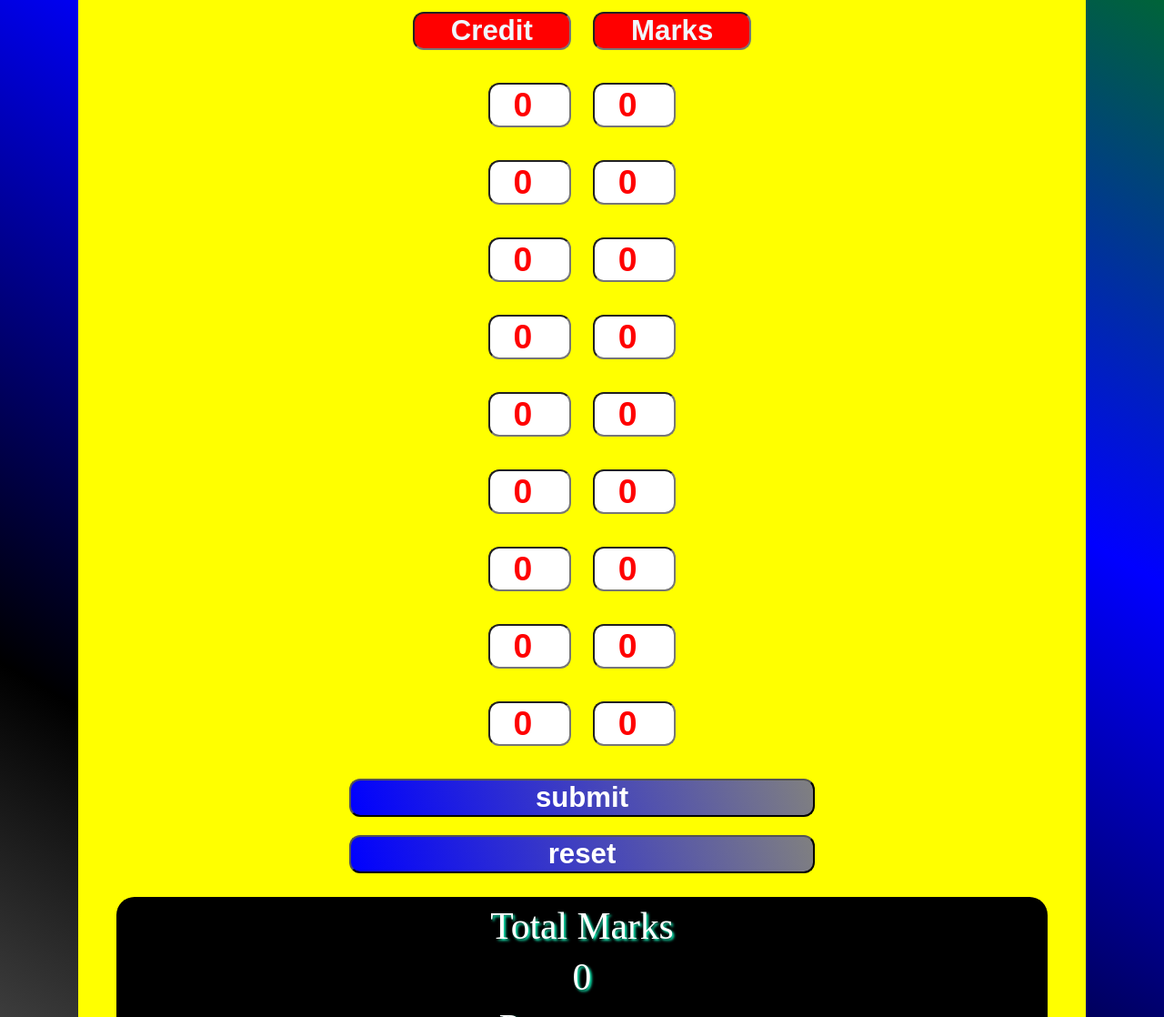
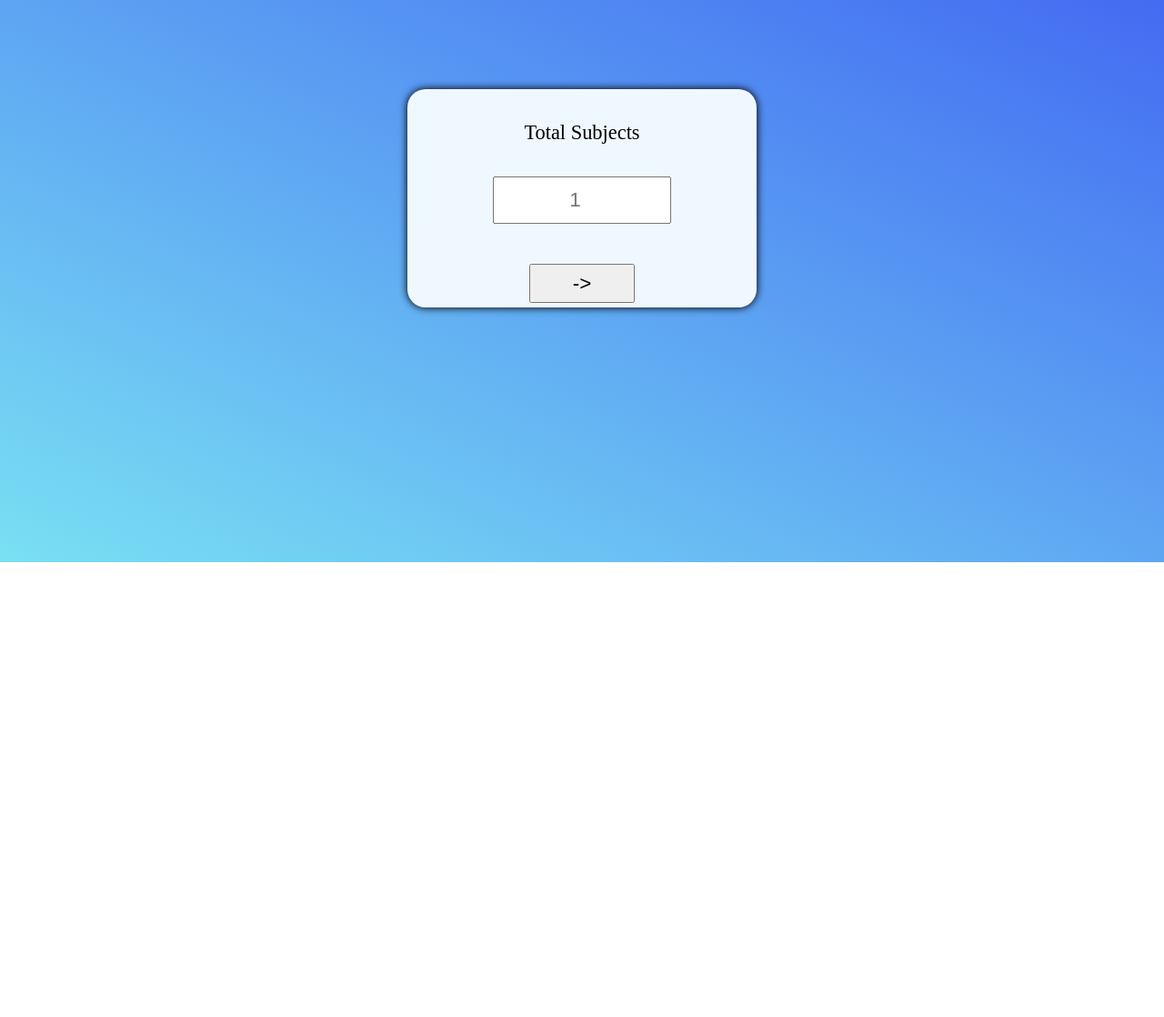
Before and after one commit to Pradeep3122003/SGPA, a plain HTML site: page index.html in a window 1280 px wide. Shown: the part 182-1300 px from the top of the page at 91% size. After the commit the page ends 800 px from the top, so only its background shows below. Drawn offline with Linux system fonts and the light colour scheme.

Commit message:
Update index.html

```diff
--- a/index.html
+++ b/index.html
@@ -1,284 +1,375 @@
 <!DOCTYPE html>
 <html lang="en">
-
 <head>
     <meta charset="UTF-8">
-    <meta http-equiv="X-UA-Compatible" content="IE=edge">
     <meta name="viewport" content="width=device-width, initial-scale=1.0">
-    <meta name="description" content="SGPA Calculator">
-    <meta name="keywords" content="SGPA,SGPA calculator,sgpa,sgpa calculator,calculator,percentage calculator,percentage">
-    <meta name="robots" content="INDEX, FOLLOW">
     <title>SGPA</title>
     <style>
-        #con {
-            background-color: yellow;
-            display: block;
-            margin: auto;
-            height: auto;
-            width: 80vw;
-            padding: calc(2vh + 2vw);
+        *{
+            margin: 0px 0px;
+            padding: 0px;
         }
 
-        .sub {
-            display: block;
-            margin: 2vh auto;
+        body{
+            width: 100svw;
+            height: 100svh;
+            margin: 0px 0px;
+            padding: 0px;
+        }
+
+        section{
+
+            width: 100svw;
+            height: 100svh;
+            position: absolute;
+            background-image: linear-gradient(25deg,rgb(121, 224, 243),rgb(59, 90, 242));
+            display: flex;
+            align-items: center;
+            justify-content: center;
+        }
+        #ask div{
+            height: 30%;
+            width: 60%;
+            background-color: aliceblue;
+            display: grid;
+            grid-template-columns: 100%;
+            border-radius: 20px;
+            grid-template-rows:40% 40% 20%;
+            box-shadow: 0px 0px 8px 0.5px black;
+        }
+        #ask p{
+            height: 100%;
+            width: 100%;
+            display: flex;
+            align-items: center;
+            justify-content: center;
+            font-size: 1.4em;
+        }
+        #ask input{
+            height: 90%;
+            width: 30%;
+            margin: 0 auto;
+            font-size: 1.4em;
+        }
+        #ask #sub{
+            height: 50%;
+            width: 50%;
+            margin: 0 auto;
+            font-size: 1.4em;
             text-align: center;
+        }
+
+
+
+        #main{
+            width: 100svw;
+            min-height: 100svh;
+            background-image: linear-gradient(rgb(125, 157, 231),skyblue);
+            display: grid;
+            grid-template-columns: 100%;
+            grid-template-rows: 5% 85% 10%;
 
         }
-        body{
-            background: linear-gradient(30deg,gray,black,blue,green);
+        #table{
+            height: auto;
+            width: 90%;
+            margin: 0 auto;
+            background-color: aqua;
+            padding: calc(1svh + 1svw);
+            border-radius: 10px;
+
+        }
+        .s1{
+            height: 5svh;
+            width: 90%;
+            padding: 2%;
+            display: grid;
+            grid-template-columns: 25% 25% 25% 25%;
+            grid-template-rows: 100%;
+            background-color: aliceblue;
+            margin: 0 auto;
+            border: 1px solid blue;
+        }
+        .s1 p, .s1 input{
+            height: 100%;
+            width: 100%;
+            display: flex;
+            align-items: center;
+            justify-content: center;
+            border-radius: 10px;
+            text-align: center;
+            font-size: 1.2em;
+        }
+        #ask{
+            z-index: 2;
+
+        }
+        #cal{
+           width: 30%;
+           height: 60%;
+           margin: 0 auto;
+           font-size: 1.2em;
+           border-radius: 10px;
+           background-image: linear-gradient(35deg,white,rgb(185, 188, 184));
         }
 
-        input {
-            width: calc(4vh + 4vw);
-            border-radius: 12px;
-            margin: 10px;
-            color: red;
-            font-size: calc(1.8vh + 1.8vw);
-            font-weight: bold;
-            text-align: center;
-        }
-        .calc{
-            font-size: calc(5vh + 5vw);
-            text-align: center;
-            color: aliceblue;
+        #result{
+            z-index: 3;
+            height: 100svh;
+            width: 100svw;
+            position: absolute;
+            display: none;
+            grid-template-columns: 100%;
+            grid-template-rows: 40% 40% 20%;
+            background-image: linear-gradient(35deg,blue,black);
         }
 
-        @media screen and (max-width:600px) {
-            input {
-                width: calc(5.5vh + 5.5vw);
-                height: calc(4vh + 4vw);
-                margin: calc(1.5vh + 1.5vw);
-                color: red;
-                font-size: calc(1.8vh + 1.8vw);
-                font-weight: bold;
-                text-align: center;
-
+        .r{
+            height: 100%;
+            width: 100%;
+            display: grid;
+            grid-template-columns: 100%;
+            grid-template-rows: 20% 80%;
         }
-            .clac{
-                font-size: calc(3vh + 3vw);
+           .r div{
+            display: flex;
+            align-items: center;
+            justify-content: center;
+            font-size: 1.5em;
+            color: rgb(255, 255, 255);
+            font-weight: 900;
         }
 
-            #last input {
-                width: 20vw;
-                font-weight: bold;
-                font-size: calc(1.5vh + 1.5vw);
-                background: -webkit-linear-gradient(20deg, blue, gray);
+        #sg{
+            height: calc(18svh + 18svw);
+            width: calc(18svh + 18svw);
+            background-color: rgb(187, 241, 172);
+            border-radius: 50%;
+            margin: 0 auto;
+            display: flex;
+            align-items: center;
+            justify-content: center;
+            font-size: 3.5em;
+            font-weight: 500;
+            border: 10px solid gold;
+            color: black;
+        }
+    .r1{
+        height: 90%;
+        width: 90%;
+
+        padding: 5%;
+        display: flex;
+        align-items: center;
+        justify-content: center;
+    }
+    .r1 table ,td, th{
+        border: 1px solid black;
+    }
+    .r1 table{
+        height: 60%;
+        width: 80%;
+        text-align: center;
+        font-size: 1.3em;
+        background-color: azure;
+    }
+    td{
+        font-size: 1.4em;
+    }
+    .foot{
+        height: 100%;
+        width: 100%;
+        font-size: 1.3em;
+        display: flex;
+        align-items:flex-end;
+        justify-content: center;
+        font-family: monospace;
         color: white;
     }
+
+    .name{
+        font-size: 2.3em;
+        text-align: center;
+        background-image:linear-gradient(35deg,rgb(37, 7, 121),rgb(243, 5, 116));
+        background-clip: text;
+        color: transparent;
     }
 
-        .head input {
-            width: calc(8vh + 8vw);
-            display: inline-block;
-            text-align: center;
-            font-size: calc(1.5vh + 1.5vw);
-            font-weight: bold;
-            background: red;
-            color: aliceblue;
+
+    @media screen and (min-width: 500px) {
+        #ask div{
+            width: 30%;
         }
 
-        .result {
-            height: auto;
-            padding-top: 1vh;
-            padding-bottom: 1vh;
-            width: 80vw;
-            border-radius: 20px;
-            background: black;
-            font-size: calc(2vw + 2vh);
-            color: rgb(255, 255, 255);
-            text-align: center;
-            text-shadow: 2px 2px 3px rgb(16, 255, 195);
-
+        #table{
+            width: 60%;
+            padding: calc(0.5svh + 0.5svw);
         }
 
-        .result div {
-            margin-top: 1vh;
-            margin-bottom: 1vh;
+        #cal{
+            width: 10%;
+        }
+        #cal:hover{
+            background-image: linear-gradient(35deg,blue,black);
+
+            scale: 1.1;
+            transition: 0.5s;
+            color: white;
+            cursor: pointer;
         }
 
-        #last input {
-            width: 40vw;
-            font-weight: bold;
-            font-size: calc(1.5vh + 1.5vw);
-            background: -webkit-linear-gradient(20deg, blue, gray);
-            color: white;
+        #sg{
+            height: calc(10svh + 10svw);
+            width: calc(10svh + 10svw);
         }
-        .end{
-            margin: auto;
-            text-align: center;
-            font-size: calc(1.5vh + 1.5vw);
-            color: #ffffff;
-            text-shadow: 2px 2px 3px red;
-        }
-        .end img{
-            height: calc(5vh + 5vw);
-            width: calc(5vh + 5vw);
     }
     </style>
 </head>
+<body>
+    <section id="ask">
+        <div>
+            <p>Total Subjects</p>
+            <input type="number" name="" id="sub" placeholder="1" min="1">
+            <input type="submit" value="->" onclick="totsub()">
+        </div>
+    </section>
+      <section id="main">
+<div class="name">SGPA</div>
+<div id="table">
+    <div class="s1"><p>Marks</p> <input type="number" name="" id="m1" class="ma"> <p>Credits</p> <input type="number" name="" id="c1" class="cr"></div>
+</div>
+<input type="submit" value="Calculate" id="cal" onclick="calcu()">
+      </section>
+      <section id="result">
+        <div class="r"><div>SGPA</div><div id="sg">9.02</div></div>
 
-<body>
-<div class="calc">SGPA Calculator</div>
-    <div id="con">
-        <div class="head sub">
-            <input type="text" value="Credit" readonly>
-            <input type="text" value="Marks" readonly>
+        <div class="r1">
+<table>
+    <th>Marks</th><th>Credits</th><th>Percentage</th>
+    <tr>
+        <td id="m2">10</td>
+        <td id="c2">10</td>
+        <td id="p2">10</td>
+    </tr>
+</table>
         </div>
-        <div id="sub1" class="sub">
-            <input type="number" name="" value="0" id="c1">
-            <input type="number" name="" value="0" id="m1">
-        </div>
+        <div class="foot">@developed by pradeep</div>
+      </section>
+    <script>
+        let ask= document.getElementById("ask");
+        var sub=0;
+        totsub=()=>{
+            ask.style.display="none";
+            sub=document.getElementById("sub").value;
+            dot();
+        }
 
-        <div id="sub2" class="sub">
-            <input type="number" name="" value="0" id="c2">
-            <input type="number" name="" value="0" id="m2">
-        </div>
-        <div id="sub3" class="sub">
-            <input type="number" name="" value="0" id="c3">
-            <input type="number" name="" value="0" id="m3">
-        </div>
-        <div id="sub4" class="sub">
-            <input type="number" name="" value="0" id="c4">
-            <input type="number" name="" value="0" id="m4">
-        </div>
-        <div id="sub5" class="sub">
-            <input type="number" name="" value="0" id="c5">
-            <input type="number" name="" value="0" id="m5">
-        </div>
-        <div id="sub6" class="sub">
-            <input type="number" name="" value="0" id="c6">
-            <input type="number" name="" value="0" id="m6">
-        </div>
-        <div id="sub7" class="sub">
-            <input type="number" name="" value="0" id="c7">
-            <input type="number" name="" value="0" id="m7">
-        </div>
-        <div id="sub8" class="sub">
-            <input type="number" name="" value="0" id="c8">
-            <input type="number" name="" value="0" id="m8">
-        </div>
-        <div id="sub9" class="sub">
-            <input type="number" name="" value="0" id="c9">
-            <input type="number" name="" value="0" id="m9">
-        </div>
+        let table = document.getElementById("table");
 
-        <div id="last" class="sub">
-            <input type="submit" name="" id="" value="submit" onclick="start()">
-            <input type="reset" name="" id="" value="reset" onclick="res()">
-        </div>
+dot=()=>{
+    for(var i=0;i<sub-1;i++)
+    {
+         var a=document.createElement("p");
+    a.innerText="Marks";
+    var b=document.createElement("div");
+    b.className="s1";
 
-        <div class="result">
-            Total Marks
-            <div id="mark">0</div>
-            Percentage
-            <div id="per">0</div>
-            SGPA
-            <div id="sg">0</div>
-        </div>
-    </div>
-    <br>
-    <div class="end">@code by Pradeep
-        <br><a href="mailto: pradeepkh312@gmail.com"><img src="maillogo.png" alt="mail"></a>
-    </div>
+    var c=document.createElement("input");
+    c.className="ma";
+    var d=document.createElement("p");
+    d.innerText="Credits";
+    var e=document.createElement("input");
+    e.className="cr";
+    b.appendChild(a);
+    b.appendChild(c);
+    b.appendChild(d);
+    b.appendChild(e);
+    table.appendChild(b);
+    }}
+   var mark=[0,0,0,0,0,0,0,0,0,0];
+   var credit=[0,0,0,0,0,0,0,0,0];
 
-    <script>
-        alert("Enter credits of the respective subject and marks obtained in that subject.\nIf you have less subject than the given boxes you can ignore them.")
-        start = () => {
-            let c1 = parseInt(document.getElementById("c1").value);
-            let c2 = parseInt(document.getElementById("c2").value);
-            let c3 = parseInt(document.getElementById("c3").value);
-            let c4 = parseInt(document.getElementById("c4").value);
-            let c5 = parseInt(document.getElementById("c5").value);
-            let c6 = parseInt(document.getElementById("c6").value);
-            let c7 = parseInt(document.getElementById("c7").value);
-            let c8 = parseInt(document.getElementById("c8").value);
-            let c9 = parseInt(document.getElementById("c9").value);
-            let m1 = parseInt(document.getElementById("m1").value);
-            let m2 = parseInt(document.getElementById("m2").value);
-            let m3 = parseInt(document.getElementById("m3").value);
-            let m4 = parseInt(document.getElementById("m4").value);
-            let m5 = parseInt(document.getElementById("m5").value);
-            let m6 = parseInt(document.getElementById("m6").value);
-            let m7 = parseInt(document.getElementById("m7").value);
-            let m8 = parseInt(document.getElementById("m8").value);
-            let m9 = parseInt(document.getElementById("m9").value);
-            let allc = c1 + c2 + c3 + c4 + c5 + c6 + c7 + c8 + c9;
-            let per = 9;
-            function grade(x) {
-                if (x >= 90) {
-                    return 10;
+
+calcu=()=>{
+    var counter=0;
+    let ma=document.querySelectorAll(".ma");
+    let cr=document.querySelectorAll(".cr");
+
+    ma.forEach(function(x)
+    {
+        var a=parseFloat(x.value);
+        if(a>0)
+        {
+            mark[counter]=a;
         }
-                else if (x >= 80) {
-                    return 9;
+        else{
+            mark[counter]=0;
         }
-                else if (x >= 70) {
-                    return 8;
+         counter++;
+    });
+    counter=0;
+   cr.forEach(function(x)
+    {
+        var a=parseFloat(x.value);
+        if(a>0)
+        {
+            credit[counter]=a;
         }
-                else if (x >= 60) {
-                    return 7;
+        else{
+            credit[counter]=0;
         }
-                else if (x >= 50) {
-                    return 6;
+          counter++;
+    });
+
+   if(check())
+   {
+    Total();
    }
-                else if (x >= 40) {
-                    return 5;
 }
-                else if (x >= 30) {
-                    return 4;
+check=()=>{
+    for(var i=0;i<sub;i++)
+    {
+        if(mark[i]<=0 || credit[i]<=0)
+        {
+            alert("Enter all marks/credits");
+            mark=[0];
+            credits=[0];
+            return 0;
         }
-                else if (x >= 20) {
-                    return 3;
     }
-                else if (x >= 10) {
-                    return 2;
-                }
-                else if (x >= 1) {
     return 1;
 }
-                else {
-                    per = per - 1;
-                    return 0;
-
+var tm=0, tc=0;
+var sgpa=0;
+Total=()=>{
+    sgpa=0;
+    for(var i=0;i<sub;i++)
+    {
+        var temp=0;
+     tm+=mark[i];
+     tc+=credit[i];
+    if(mark[i]%10==0)
+    {
+       temp=parseInt(mark[i]/10);
+       temp*=credit[i];
     }
+    else{
+        temp=parseInt(mark[i]/10+1);
+        temp*=credit[i];
     }
-            let credit = c1+c2+c3+c4+c5+c6+c7+c8+c9;
-            let marks = m1+m2+m3+m4+m5+m6+m7+m8+m9;
-            let sgpa = grade(m1) * c1 + grade(m2) * c2 + grade(m3) * c3 + grade(m4) * c4 + grade(m5) * c5 + grade(m6) * c6 + grade(m7) * c7 + grade(m8) * c8 + grade(m9) * c9;
-            document.getElementById("sg").innerHTML = sgpa/credit;
-            document.getElementById("mark").innerHTML = marks;
-            document.getElementById("per").innerHTML = marks / per;
-
+    sgpa+=temp;
     }
-
-           res = () =>{
-            let c1 = document.getElementById("c1");
-            let c2 = document.getElementById("c2");
-            let c3 = document.getElementById("c3");
-            let c4 = document.getElementById("c4");
-            let c5 = document.getElementById("c5");
-            let c6 = document.getElementById("c6");
-            let c7 = document.getElementById("c7");
-            let c8 = document.getElementById("c8");
-            let c9 = document.getElementById("c9");
-            let m1 = document.getElementById("m1");
-            let m2 = document.getElementById("m2");
-            let m3 = document.getElementById("m3");
-            let m4 = document.getElementById("m4");
-            let m5 = document.getElementById("m5");
-            let m6 = document.getElementById("m6");
-            let m7 = document.getElementById("m7");
-            let m8 = document.getElementById("m8");
-            let m9 = document.getElementById("m9");
-
-            c1.value=c2.value=c3.value=c4.value=c5.value=c6.value=c7.value=c8.value=c9.value=0;
-            m1.value=m2.value=m3.value=m4.value=m5.value=m6.value=m7.value=m8.value=m9.value=0;
-            start();
-
-
+    let result=document.getElementById("result");
+    var m2=document.getElementById("m2");
+    var c2=document.getElementById("c2");
+    var p2=document.getElementById("p2");
+    var sg=document.getElementById("sg");
+    m2.innerHTML=tm;
+    c2.innerHTML=tc;
+    p2.innerHTML=(tm/sub).toFixed(2);
+    sg.innerHTML=(sgpa/tc).toFixed(2);
+    result.style.display="grid";
 }
-
     </script>
 </body>
-
 </html>
```
Lines whose indentation alone changed are shown as unchanged.
